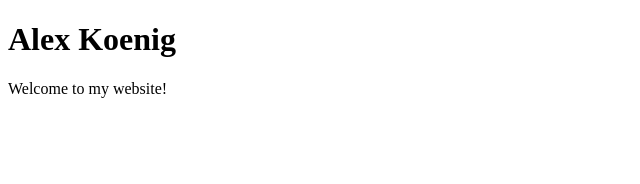
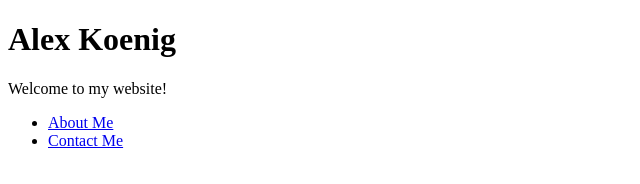
Before and after one commit to akoenig1/basic_info_site, a plain HTML site: page index.html in a window 1280 px wide. Shown: the whole page, without its empty margins (0-640 px from the left). Drawn offline with Linux system fonts and the light colour scheme.

Commit message:
Add nav links

```diff
--- a/index.html
+++ b/index.html
@@ -6,5 +6,9 @@
     <body>
         <h1>Alex Koenig</h1>
         <p>Welcome to my website!</p>
+        <ul>
+            <li><a href="./about">About Me</a></li>
+            <li><a href="./contact-me">Contact Me</a></li>
+        </ul>
     </body>
 </html>
```
Also changed, not shown: about.html (+4 -0 lines), contact-me.html (+4 -0 lines).
